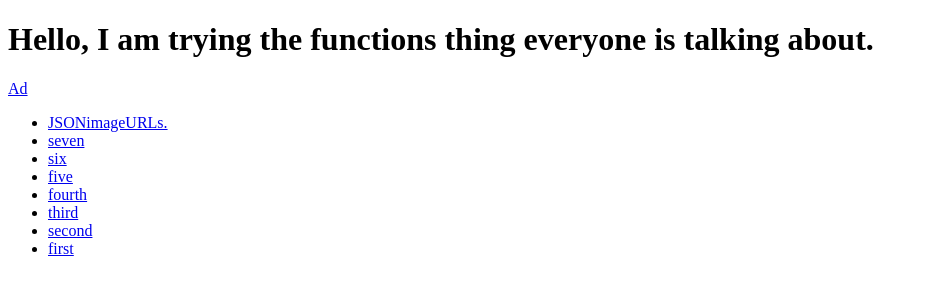
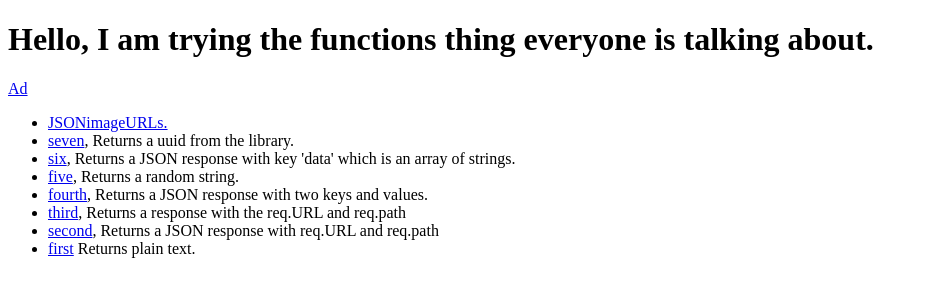
Before and after one commit to rhyuen/faas-deux, a website: page public/index.html in a window 1280 px wide. Shown: the whole page, without its empty margins (0-928 px from the left). Drawn offline with Linux system fonts and the light colour scheme; no server answers.

Commit message:
Added descriptions for functions on home page.

```diff
--- a/public/index.html
+++ b/public/index.html
@@ -12,13 +12,13 @@
         <section>
             <ul>
                 <li><a href = "/.netlify/functions/nine">JSONimageURLs.</a></li>
-                <li><a href = "/.netlify/functions/seven">seven</a></li>
-                <li><a href = "/.netlify/functions/six">six</a></li>
-                <li><a href = "/.netlify/functions/five">five</a></li>
-                <li><a href = "/.netlify/functions/fourth">fourth</a></li>
-                <li><a href = "/.netlify/functions/third">third</a></li>
-                <li><a href = "/.netlify/functions/second">second</a></li>
-                <li><a href = "/.netlify/functions/first">first</a></li>
+                <li><a href = "/.netlify/functions/seven">seven</a>, <span>Returns a uuid from the library.</span></li>
+                <li><a href = "/.netlify/functions/six">six</a>, <span>Returns a JSON response with key 'data' which is an array of strings.</span></li>
+                <li><a href = "/.netlify/functions/five">five</a>, <span>Returns a random string.</span></li>
+                <li><a href = "/.netlify/functions/fourth">fourth</a>, <span>Returns a JSON response with two keys and values.</span></li>
+                <li><a href = "/.netlify/functions/third">third</a>, <span>Returns a response with the req.URL and req.path</span></li>
+                <li><a href = "/.netlify/functions/second">second</a>, <span>Returns a JSON response with req.URL and req.path</span></li>
+                <li><a href = "/.netlify/functions/first">first</a> <span>Returns plain text.</span></li>
             </ul>
         </section>
         <script type = "text/javascript">
```
